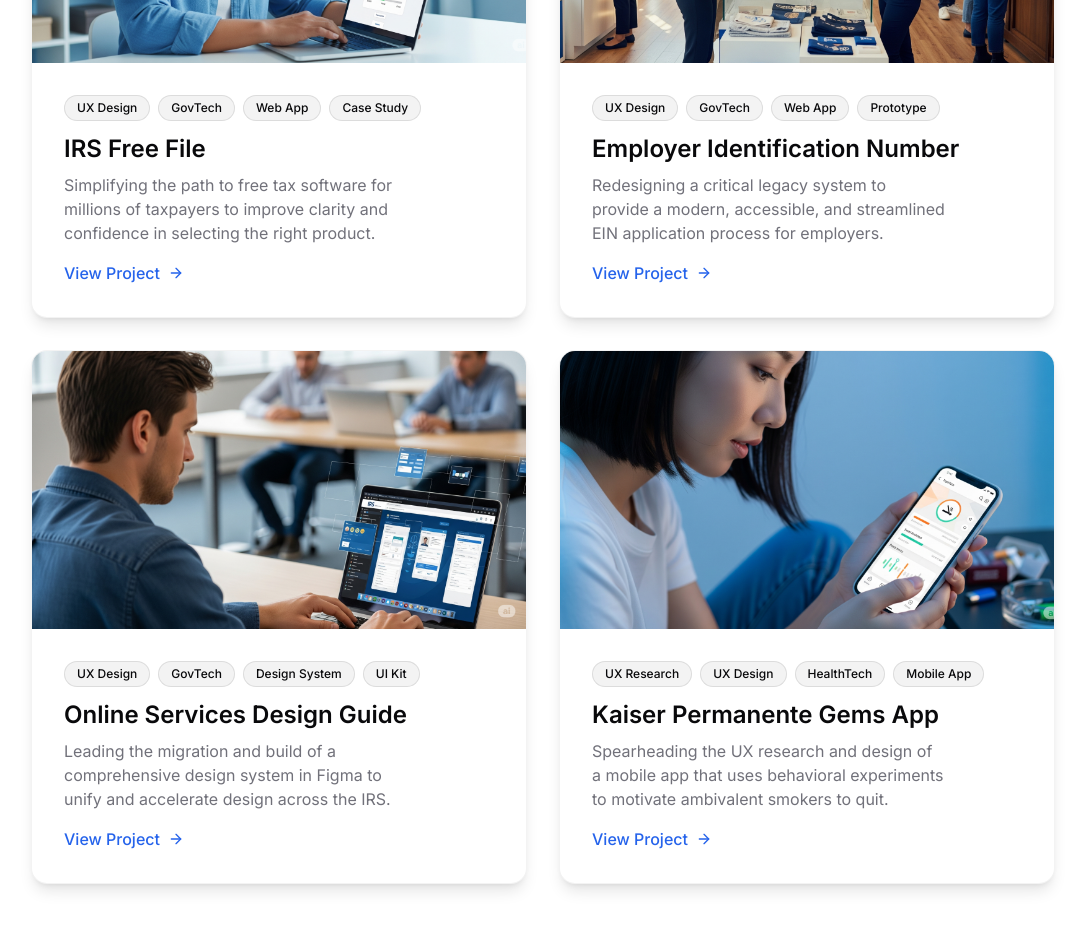
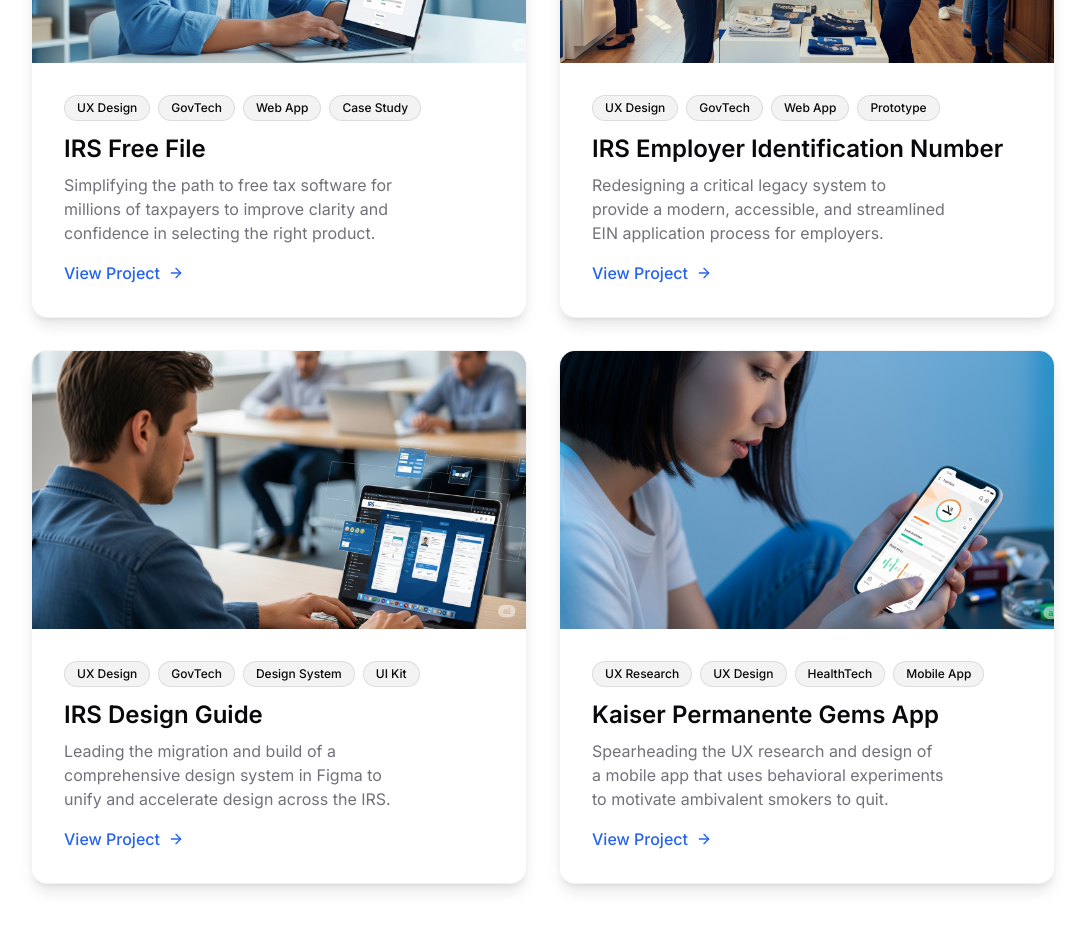
Before and after one commit to brooks-t/ux-designer-portfolio, a React (Vite) app: page / in a window 1280 px wide. Shown: the part 1420-2349 px from the top of the page, without its empty margins (97-1182 px from the left). Built offline with nearby package versions, Linux system fonts and the light colour scheme.

Commit message:
updated project card titles

```diff
--- a/src/components/Projects.tsx
+++ b/src/components/Projects.tsx
@@ -11,7 +11,7 @@ const projectsData = [
 		slug: "free-file",
 	},
 	{
-		title: "Employer Identification Number",
+		title: "IRS Employer Identification Number",
 		description:
 			"Redesigning a critical legacy system to provide a modern, accessible, and streamlined EIN application process for employers.",
 		category: ["UX Design", "GovTech", "Web App", "Prototype"],
@@ -19,7 +19,7 @@ const projectsData = [
 		slug: "employer-identification-number",
 	},
 	{
-		title: "Online Services Design Guide ",
+		title: "IRS Design Guide ",
 		description:
 			"Leading the migration and build of a comprehensive design system in Figma to unify and accelerate design across the IRS.",
 		category: ["UX Design", "GovTech", "Design System", "UI Kit"],
```
